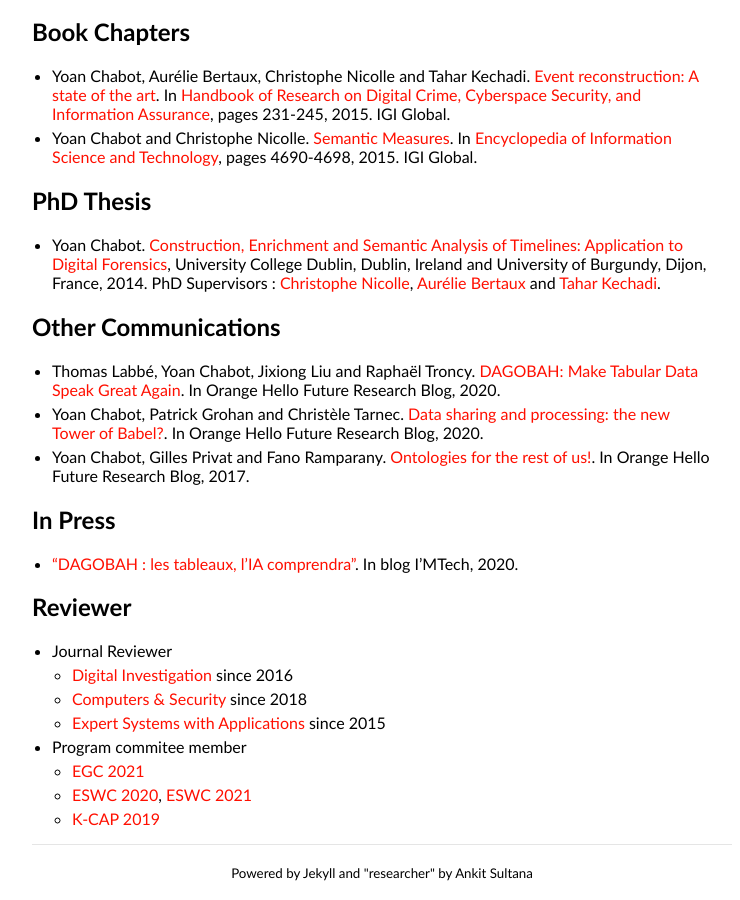
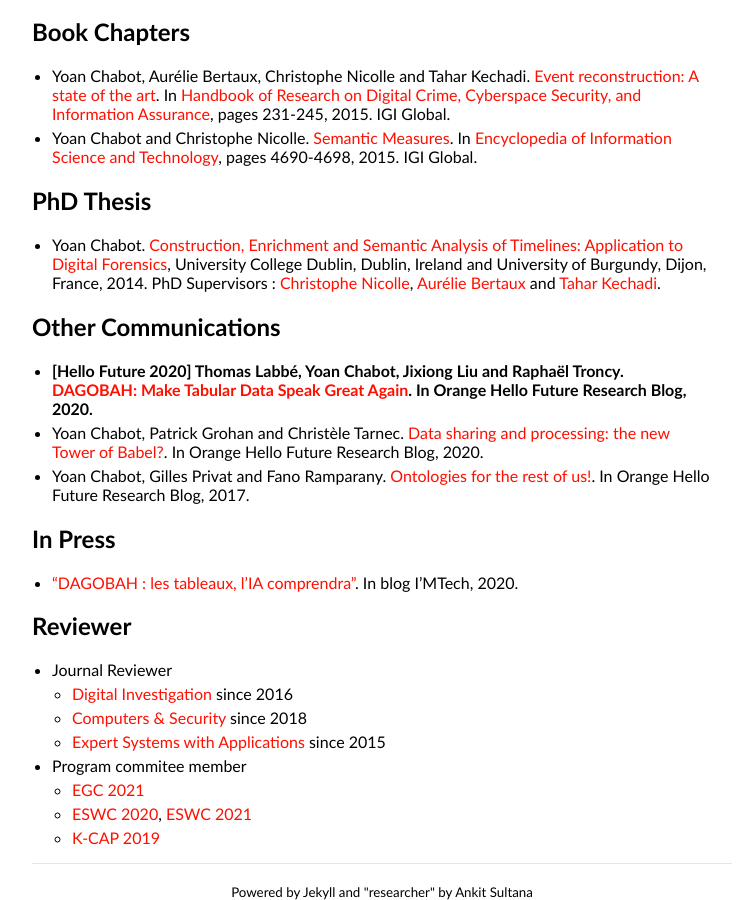
Before and after one commit to yoanchabot/yoanchabot.github.io, a Jekyll site: the page built from publications.md, in a window 1280 px wide and 900 px high, scrolled down 1271 px. Shown: the whole window, without its empty margins (258-998 px from the left). Built offline with Jekyll 4.4.1, drawn with Linux system fonts in a browser that asks for light colours; some of the changed text lies outside the part shown.

Commit message:
Update publications.md

```diff
--- a/publications.md
+++ b/publications.md
@@ -3,11 +3,11 @@
 title: Publications
 ---
 
-<a  href="#test_anchor">Test</a>
+<a href="#hello_future_2020">link hello future 2020</a>
 
 ## Journal Articles
 
-* Yoan Chabot, Aurélie Bertaux, Christophe Nicolle and Tahar Kechadi. [An ontology-based approach for the reconstruction and analysis of digital incidents timelines](https://github.com/yoanchabot/papers/raw/main/chabot2015a.pdf). In [Digital Investigation](https://www.sciencedirect.com/journal/digital-investigation), 15, pages 83-100, 2015.
+* <b id="digital_investigation_2015">[Digital Investion 2015]</b> Yoan Chabot, Aurélie Bertaux, Christophe Nicolle and Tahar Kechadi. [An ontology-based approach for the reconstruction and analysis of digital incidents timelines](https://github.com/yoanchabot/papers/raw/main/chabot2015a.pdf). In [Digital Investigation](https://www.sciencedirect.com/journal/digital-investigation), 15, pages 83-100, 2015.
 * Yoan Chabot, Aurélie Bertaux, Christophe Nicolle and Tahar Kechadi. [A complete formalized knowledge representation model for advanced digital forensics timeline analysis](https://github.com/yoanchabot/papers/raw/main/chabot2014a.pdf). In [Digital Investigation](https://www.sciencedirect.com/journal/digital-investigation), 11, pages 95-105, 2014.
 
 ## Research Papers in Conferences
@@ -29,7 +29,7 @@
 
 ## Book Chapters
 
-* <span id="test_anchor"></span>Yoan Chabot, Aurélie Bertaux, Christophe Nicolle and Tahar Kechadi. [Event reconstruction: A state of the art](https://github.com/yoanchabot/papers/raw/main/chabot2015b.pdf). In [Handbook of Research on Digital Crime, Cyberspace Security, and Information Assurance](https://www.igi-global.com/book/handbook-research-digital-crime-cyberspace/104750), pages 231-245, 2015. IGI Global.
+* Yoan Chabot, Aurélie Bertaux, Christophe Nicolle and Tahar Kechadi. [Event reconstruction: A state of the art](https://github.com/yoanchabot/papers/raw/main/chabot2015b.pdf). In [Handbook of Research on Digital Crime, Cyberspace Security, and Information Assurance](https://www.igi-global.com/book/handbook-research-digital-crime-cyberspace/104750), pages 231-245, 2015. IGI Global.
 * Yoan Chabot and Christophe Nicolle. [Semantic Measures](https://github.com/yoanchabot/papers/raw/main/chabot2014d.pdf). In [Encyclopedia of Information Science and Technology](https://www.igi-global.com/book/encyclopedia-information-science-technology-third/76156), pages 4690-4698, 2015. IGI Global.
 
 ## PhD Thesis
@@ -38,7 +38,7 @@
 
 ## Other Communications
 
-* Thomas Labbé, Yoan Chabot, Jixiong Liu and Raphaël Troncy. [DAGOBAH: Make Tabular Data Speak Great Again](https://hellofuture.orange.com/en/dagobah-make-tabular-data-speak-great-again/). In Orange Hello Future Research Blog, 2020.
+* <b id="hello_future_2020">[Hello Future 2020] Thomas Labbé, Yoan Chabot, Jixiong Liu and Raphaël Troncy. [DAGOBAH: Make Tabular Data Speak Great Again](https://hellofuture.orange.com/en/dagobah-make-tabular-data-speak-great-again/). In Orange Hello Future Research Blog, 2020.
 * Yoan Chabot, Patrick Grohan and Christèle Tarnec. [Data sharing and processing: the new Tower of Babel?](https://hellofuture.orange.com/en/data-sharing-and-processing-the-new-tower-of-babel/). In Orange Hello Future Research Blog, 2020.
 * Yoan Chabot, Gilles Privat and Fano Ramparany. [Ontologies for the rest of us!](https://hellofuture.orange.com/en/ontologies-for-the-rest-of-us/). In Orange Hello Future Research Blog, 2017.
 
```
